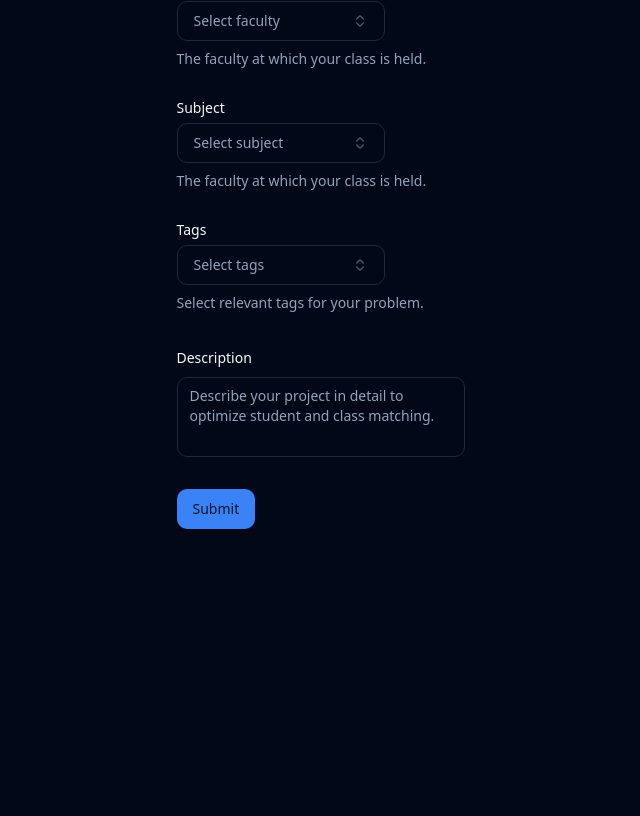
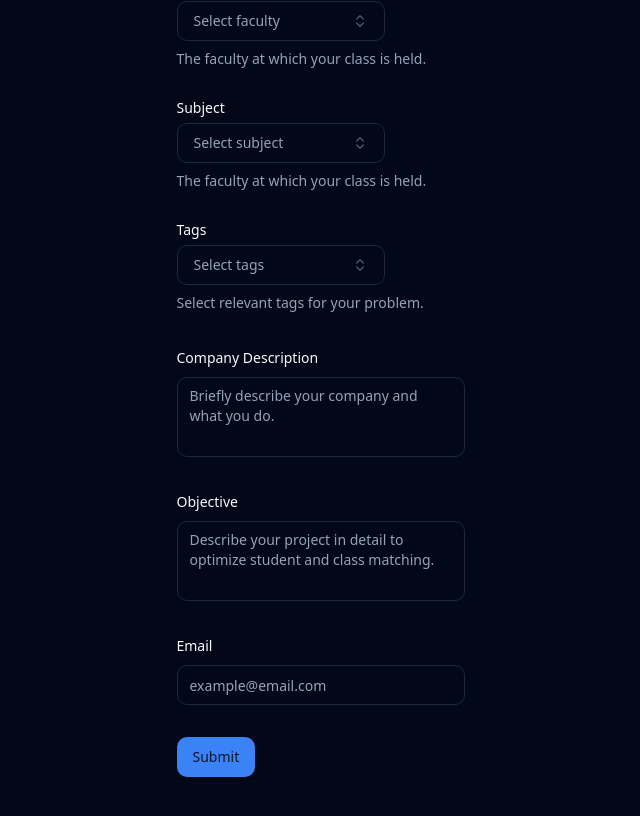
Before and after one commit to nyanSpruk/DragonHack2024, a React (Vite) app in the folder Frontend/: page /submitProject in a window 1280 px wide. Shown: the part 298-1114 px from the top of the page, without its empty margins (319-959 px from the left). Before the commit the page ends 907 px from the top, so only its background shows below. Built offline with nearby package versions, Linux system fonts and the light colour scheme.

Commit message:
add objective and email text window

```diff
--- a/Frontend/src/pages/submitProject/index.tsx
+++ b/Frontend/src/pages/submitProject/index.tsx
@@ -189,6 +189,8 @@
     subject: z.string().min(1).max(100),
     tags: z.array(z.number()),
     description: z.string().min(100),
+    objective: z.string().min(100),
+    email: z.string().min(1).max(100),
 });
 function SubmitProject() {
     const form = useForm<z.infer<typeof formSchema>>({
@@ -199,6 +201,8 @@
             subject: '',
             tags: [],
             description: '',
+            objective: '',
+            email: '',
         },
     });
     function onSubmit(values: z.infer<typeof formSchema>) {
@@ -539,11 +543,44 @@
                             name="description"
                             render={({ field }) => (
                                 <FormItem>
-                                    <FormLabel>Description</FormLabel>
+                                    <FormLabel>Company Description</FormLabel>
+                                    <FormControl>
+                                        <Textarea
+                                            placeholder="Briefly describe your company and what you do."
+                                            className="resize-none"
+                                            {...field}
+                                        />
+                                    </FormControl>
+                                    <FormMessage />
+                                </FormItem>
+                            )}
+                        />
+                        <FormField
+                            control={form.control}
+                            name="objective"
+                            render={({ field }) => (
+                                <FormItem>
+                                    <FormLabel>Objective</FormLabel>
                                     <FormControl>
                                         <Textarea
                                             placeholder="Describe your project in detail to optimize student and class matching."
                                             className="resize-none"
+                                            {...field}
+                                        />
+                                    </FormControl>
+                                    <FormMessage />
+                                </FormItem>
+                            )}
+                        />
+                        <FormField
+                            control={form.control}
+                            name="email"
+                            render={({ field }) => (
+                                <FormItem>
+                                    <FormLabel>Email</FormLabel>
+                                    <FormControl>
+                                        <Input
+                                            placeholder="example@email.com"
                                             {...field}
                                         />
                                     </FormControl>
```
